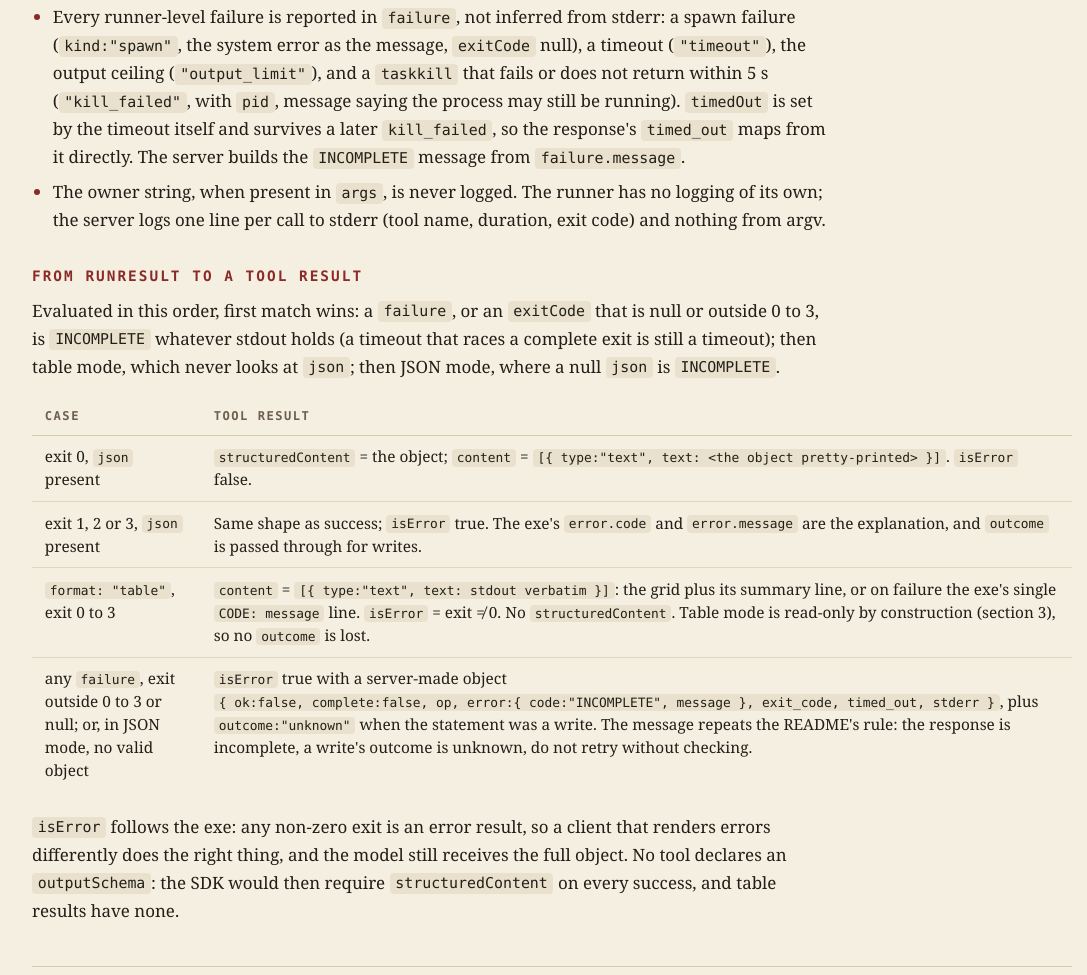
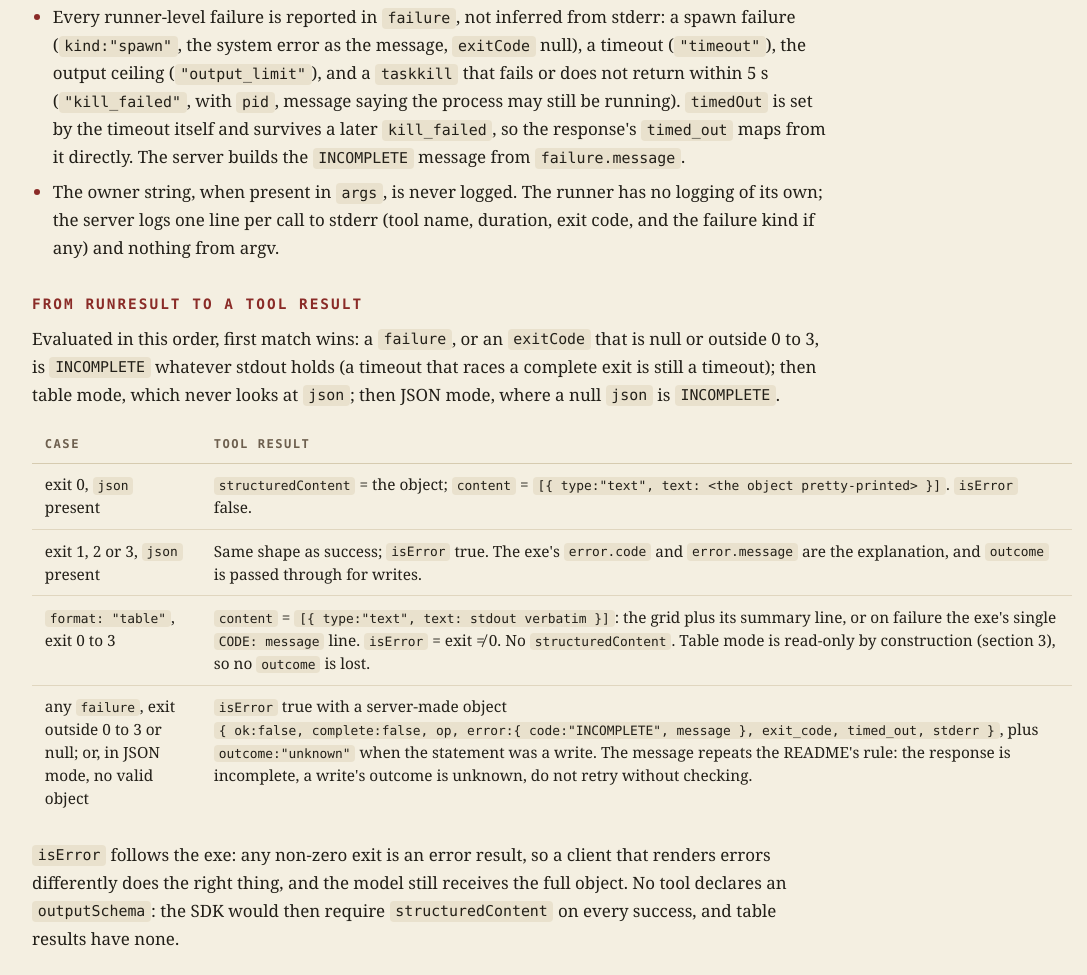
Before and after one commit to bill-atchison/tpscli, a plain HTML site: page docs/mySuperpower/specs/2026-09-19-tpscli-mcp-design.html in a window 1280 px wide. Shown: the part 6357-7332 px from the top of the page, without its empty margins (88-1175 px from the left). Drawn offline with Linux system fonts and the light colour scheme.

Commit message:
mcp: README, root README row, manual gate prepared; spec log-line wording
Co-Authored-By: Claude Opus 5 (1M context) <noreply@anthropic.com>
Claude-Session: https://claude.ai/code/session_01ND3nU1mjop1vRk5BYdANtF

```diff
--- a/docs/mySuperpower/specs/2026-09-19-tpscli-mcp-design.html
+++ b/docs/mySuperpower/specs/2026-09-19-tpscli-mcp-design.html
@@ -244,7 +244,7 @@ RunResult = { exitCode: number | null, stdout: string, stderr: string,
           <li><code>json</code> is the parse of the whole trimmed stdout as one JSON object (the exe writes exactly one object; the parse does not assume it is one line). It counts as a response only when it is an object with <code>complete === true</code> and <code>ok === (exitCode === 0)</code>; anything else, including <code>{}</code>, a partial object, or an <code>ok</code> that disagrees with the exit code, leaves <code>json</code> null and becomes <code>INCOMPLETE</code>. In table mode no parse is attempted and <code>json</code> is null.</li>
           <li>On timeout the process tree is killed with <code>taskkill /PID &lt;pid&gt; /T /F</code>. A Clarion exe that crashes sits behind a modal dialog; a plain <code>child.kill()</code> leaves that dialog on screen and the handle open. The promise settles exactly once: on the child's <code>close</code> (after stdout and stderr have drained, which <code>exit</code> does not guarantee), on a spawn <code>error</code>, or when a kill attempt fails or passes its own 5 s deadline, in which case it settles without waiting for the child. The timer is cleared whichever way it settles.</li>
           <li>Every runner-level failure is reported in <code>failure</code>, not inferred from stderr: a spawn failure (<code>kind:"spawn"</code>, the system error as the message, <code>exitCode</code> null), a timeout (<code>"timeout"</code>), the output ceiling (<code>"output_limit"</code>), and a <code>taskkill</code> that fails or does not return within 5 s (<code>"kill_failed"</code>, with <code>pid</code>, message saying the process may still be running). <code>timedOut</code> is set by the timeout itself and survives a later <code>kill_failed</code>, so the response's <code>timed_out</code> maps from it directly. The server builds the <code>INCOMPLETE</code> message from <code>failure.message</code>.</li>
-          <li>The owner string, when present in <code>args</code>, is never logged. The runner has no logging of its own; the server logs one line per call to stderr (tool name, duration, exit code) and nothing from argv.</li>
+          <li>The owner string, when present in <code>args</code>, is never logged. The runner has no logging of its own; the server logs one line per call to stderr (tool name, duration, exit code, and the failure kind if any) and nothing from argv.</li>
         </ul>
 
         <h3>From RunResult to a tool result</h3>
```
Also changed, not shown: README.md, mcp/README.md (added).
